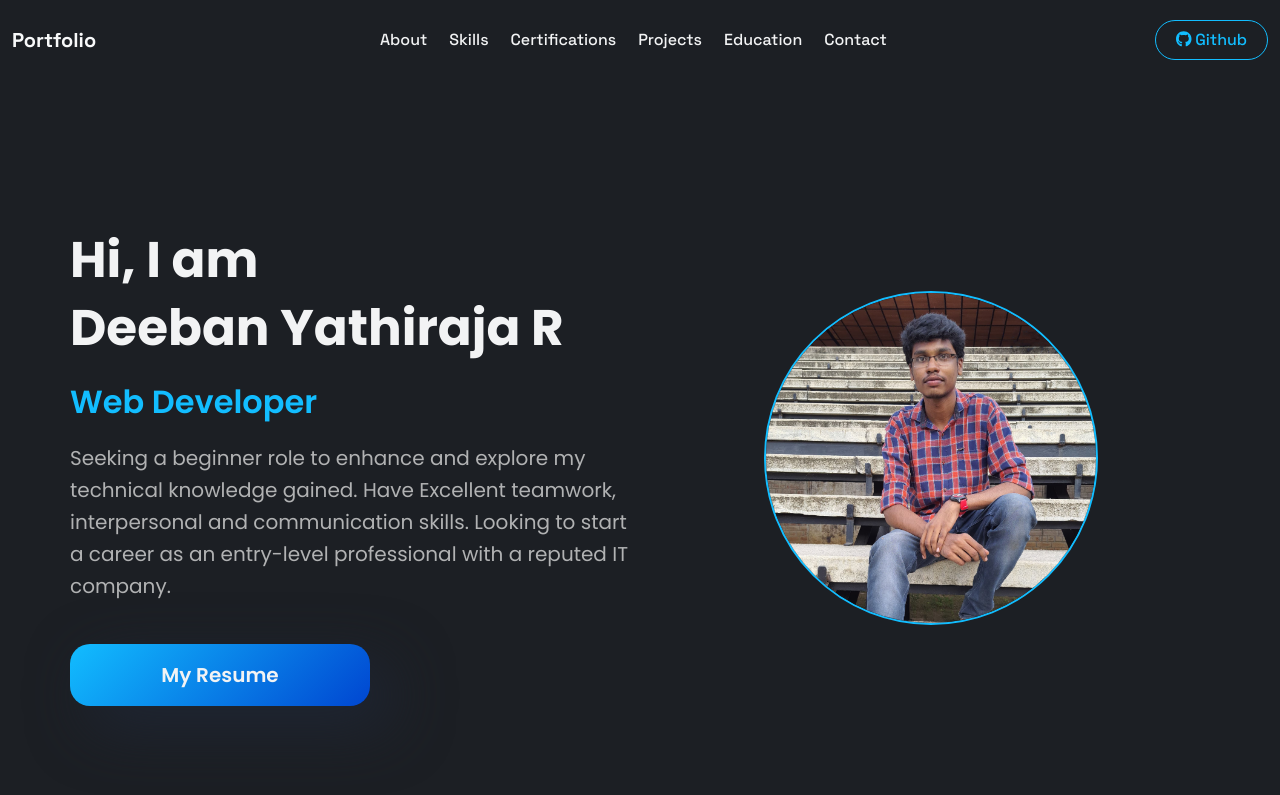
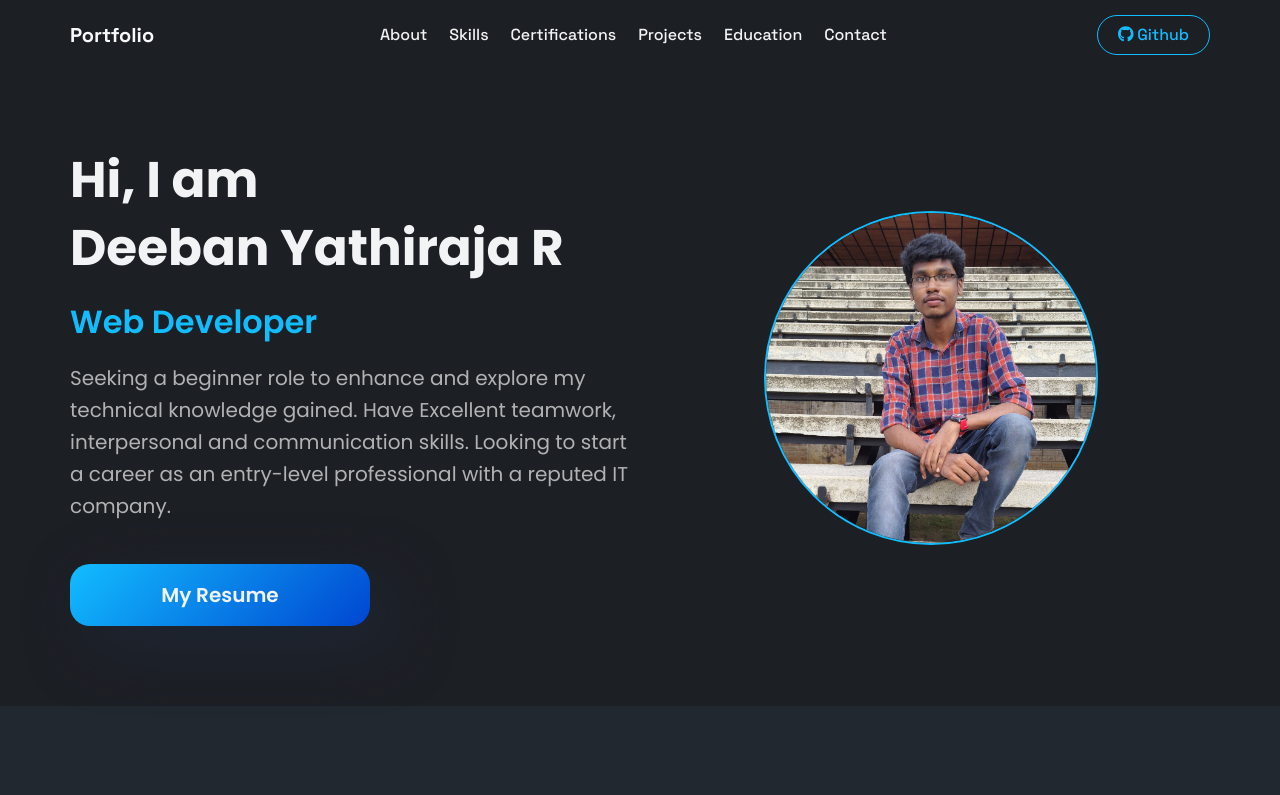
Before and after one commit to deepan-2002/Portfolio-React, a React (Create React App) app: page / in a window 1280 px wide. Shown: the top 795 px of the page. Built offline with nearby package versions, Linux system fonts and the light colour scheme.

Commit message:
bug fixed

```diff
--- a/package.json
+++ b/package.json
@@ -17,7 +17,6 @@
     "react-router-dom": "^6.16.0",
     "react-scripts": "^5.0.1",
     "styled-components": "^6.1.0",
-    "typewriter-effect": "^2.21.0",
     "web-vitals": "^2.1.4"
   },
   "scripts": {
--- a/src/components/Hero Section/Hero.css
+++ b/src/components/Hero Section/Hero.css
@@ -1,7 +1,7 @@
 .hero-container {
     width: 100%;
     background-color: var(--card);
-    padding: 80px 30px;
+    padding: 10px 0px 30px;
 }
 
 .hero-container-left .name {
--- a/src/components/NavBar/Nav.css
+++ b/src/components/NavBar/Nav.css
@@ -2,7 +2,7 @@
 
 nav {
     background-color: var(--card);
-    height: 80px;
+    padding: 15px !important;
     font-size: 1rem !important;
     font-weight: 700;
     font-family: 'Space Grotesk', sans-serif;
--- a/src/components/NavBar/Navbar.js
+++ b/src/components/NavBar/Navbar.js
@@ -10,7 +10,7 @@ import { faGithub } from "@fortawesome/free-brands-svg-icons";
 function NavBar() {
   return (
       <Navbar sticky="top" collapseOnSelect expand="lg" data-bs-theme='dark'>
-        <Container fluid>
+        <Container>
           <Navbar.Brand href="/" className="text-light">Portfolio</Navbar.Brand>
           <Navbar.Toggle aria-controls="responsive-navbar-nav" />
           <Navbar.Collapse id="responsive-navbar-nav">
```
Also changed, not shown: 1 other file (tests, documents, lock files or other folders).
